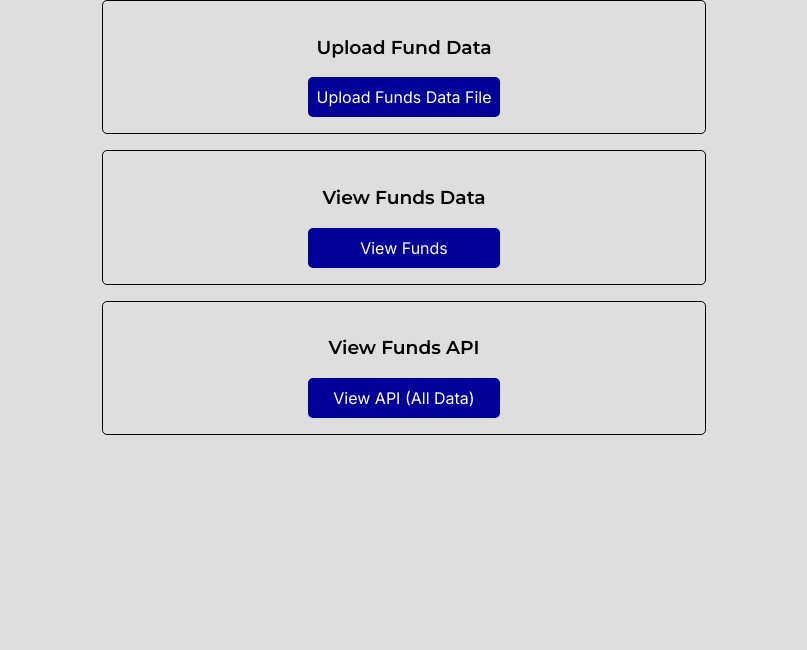
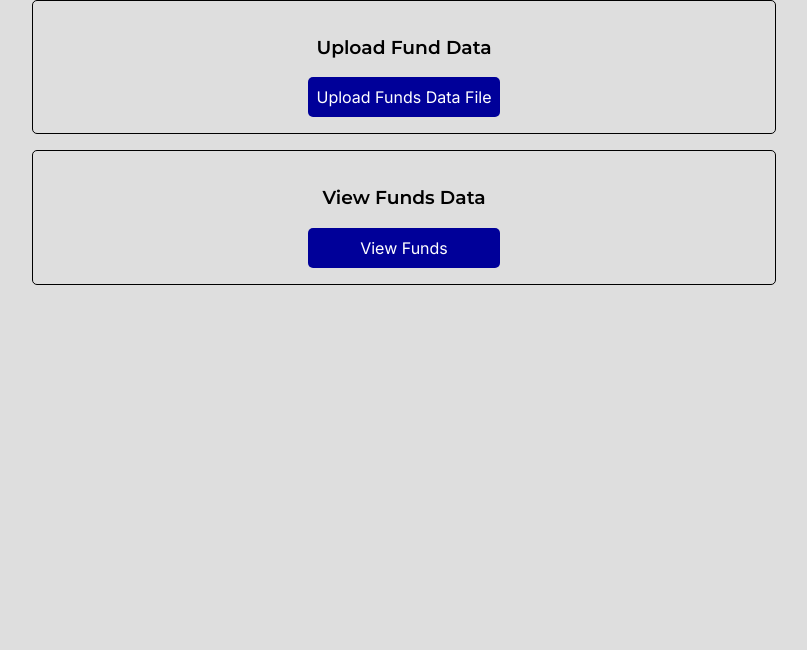
Before and after one commit to Edgefolio/junior-django-task-kelven, a Django app: page / in a window 1280 px wide. Shown: the part 166-816 px from the top of the page, without its empty margins (236-1043 px from the left). Run offline with Django 4.2, Linux system fonts and the light colour scheme.

Commit message:
API endpoints for individual funds (via funds table), relocates API link for all funds to Funds page

```diff
--- a/fund_view/urls.py
+++ b/fund_view/urls.py
@@ -12,16 +12,19 @@ Class-based views
 Including another URLconf
     1. Import the include() function: from django.urls import include, path
     2. Add a URL to urlpatterns:  path('blog/', include('blog.urls'))
+
+
 """
 from django.contrib import admin
 from django.urls import path
-from funds.views import home, upload, view_funds, funds_api_view
+from funds import views
 
 
 urlpatterns = [
     path('admin/', admin.site.urls),
-    path('', home, name='home'),
-    path('upload/', upload, name='upload'),
-    path('view_funds/', view_funds, name='view_funds'),
-    path('api/', funds_api_view, name='funds_api_view')
+    path('', views.home, name='home'),
+    path('upload/', views.upload, name='upload'),
+    path('view_funds/', views.view_funds, name='view_funds'),
+    path('api/', views.funds_list, name='funds_list_api'),
+    path('api/<int:id>', views.fund_detail, name='fund_detail_api')
 ]
--- a/funds/templates/funds/home.html
+++ b/funds/templates/funds/home.html
@@ -29,12 +29,6 @@
             <a class="btn" href="{% url 'view_funds' %}">View Funds</a>
         </section>
 
-        <!-- Link to view funds API -->
-        <section class="bordered home-section txt-center">
-            <h3>View Funds API</h3>
-            <a class="btn" href="{% url 'funds_api_view' %}">View API (All Data)</a>
-        </section>
-
     </main>
 
 </body>
--- a/funds/views.py
+++ b/funds/views.py
@@ -2,6 +2,7 @@ import csv, io
 from django.shortcuts import render
 from django.db.models import Sum
 from django.contrib import messages
+from django.http import JsonResponse
 from rest_framework.response import Response
 from rest_framework.decorators import api_view
 from .models import Fund
@@ -59,9 +60,19 @@ def view_funds(request):
     return render(request, 'funds/funds.html', context)
 
 
-@api_view(['GET'])
-def funds_api_view(request):
-    """ API View of Fund data """
-    apiset = Fund.objects.all()
-    serializer = FundSerializer(apiset, many=True)
+@api_view(('Get',))
+def funds_list(request):
+    """ API View of All Fund Data """
+    funds = Fund.objects.all()
+    serializer = FundSerializer(funds, many=True)
+
     return Response(serializer.data)
+
+
+@api_view(('Get',))
+def fund_detail(request, id):
+    """ API View of Individual Fund Data """
+    fund = Fund.objects.get(pk=id)
+    serializer = FundSerializer(fund)
+
+    return Response(serializer.data)
--- a/static/css/base.css
+++ b/static/css/base.css
@@ -83,7 +83,8 @@ header {
 /*-- Home Page------------*/
 
 .home-section {
-    max-width: 500px;
+    width: 50vw;
+    min-width: 500px;
     margin: auto;
     margin-bottom: 2vh;
     padding: 2vh 4vw;
```
Also changed, not shown: funds/templates/funds/funds.html (+20 -2 lines), README.md.
